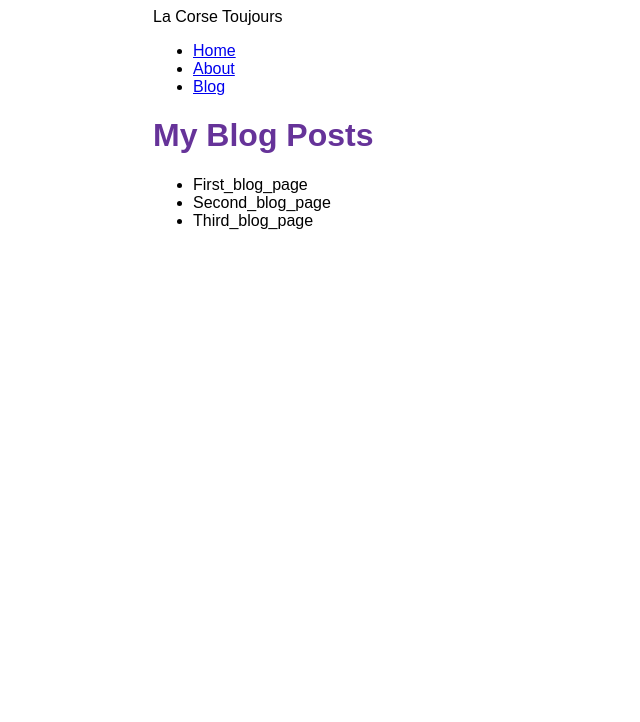
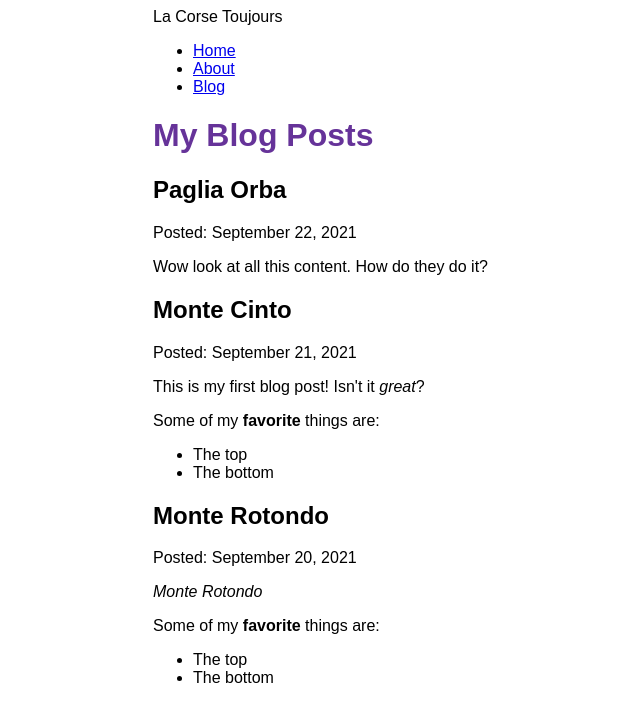
Before and after one commit to gtsolid/la-corse-toujours, a Gatsby site: page /blog in a window 1280 px wide. Shown: the whole page, without its empty margins (237-877 px from the left). Built offline with nearby package versions, Linux system fonts and the light colour scheme; Gatsby itself is replaced by a stand-in of ours.

Commit message:
Finished Gatsby Tutorial Part 5

```diff
--- /dev/null
+++ b/blog/Monte Cinto.mdx
@@ -0,0 +1,11 @@
+---
+title: "Monte Cinto"
+date: "2021-09-21"
+---
+
+This is my first blog post! Isn't it *great*?
+
+Some of my **favorite** things are:
+
+* The top
+* The bottom
--- /dev/null
+++ b/blog/Monte Rotondo.mdx
@@ -0,0 +1,11 @@
+---
+title: "Monte Rotondo"
+date: "2021-09-20"
+---
+
+*Monte Rotondo*
+
+Some of my **favorite** things are:
+
+* The top
+* The bottom
--- /dev/null
+++ b/blog/Paglia Orba.mdx
@@ -0,0 +1,6 @@
+---
+title: "Paglia Orba"
+date: "2021-09-22"
+---
+
+Wow look at all this content. How do they do it?
--- a/gatsby-config.js
+++ b/gatsby-config.js
@@ -13,5 +13,6 @@
         path: `${__dirname}/blog`,
       }
     },
+    "gatsby-plugin-mdx",
   ],
 };
--- a/package.json
+++ b/package.json
@@ -15,8 +15,11 @@
     "clean": "gatsby clean"
   },
   "dependencies": {
+    "@mdx-js/mdx": "^1.6.22",
+    "@mdx-js/react": "^1.6.22",
     "gatsby": "^3.13.0",
     "gatsby-plugin-image": "^1.14.0",
+    "gatsby-plugin-mdx": "^2.14.0",
     "gatsby-plugin-sharp": "^3.14.0",
     "gatsby-source-filesystem": "^3.14.0",
     "react": "^17.0.1",
--- a/src/pages/blog.js
+++ b/src/pages/blog.js
@@ -1,31 +1,39 @@
 import * as React from 'react'
 import { graphql } from 'gatsby'
+import { MDXRenderer } from 'gatsby-plugin-mdx'
 import Layout from '../components/layout'
 
 const BlogPage = ({data}) => {
   return (
     <Layout pageTitle="My Blog Posts">
-      <ul>
       {
-        data.allFile.nodes.map(node => (
-          <li key={node.name}>
-            {node.name}
-          </li>
+        data.allMdx.nodes.map((node) => (
+          <article key={node.id}>
+            <h2>{node.frontmatter.title}</h2>
+            <p>Posted: {node.frontmatter.date}</p>
+            <MDXRenderer>
+              {node.body}
+            </MDXRenderer>
+          </article>
         ))
       }
-      </ul>
     </Layout>
   )
 }
 
 export const query = graphql`
-  query {
-    allFile {
-      nodes {
-        name
+query {
+  allMdx(sort: {fields: frontmatter___date, order: DESC}) {
+    nodes {
+      frontmatter {
+        date(formatString: "MMMM D, YYYY")
+        title
       }
+      id
+      body
     }
   }
+}
 `
 
 export default BlogPage
```
Also changed, not shown: blog/First_blog_page.mdx (deleted), blog/Second_blog_page.mdx (deleted), blog/Third_blog_page.mdx (deleted), 1 other file.
